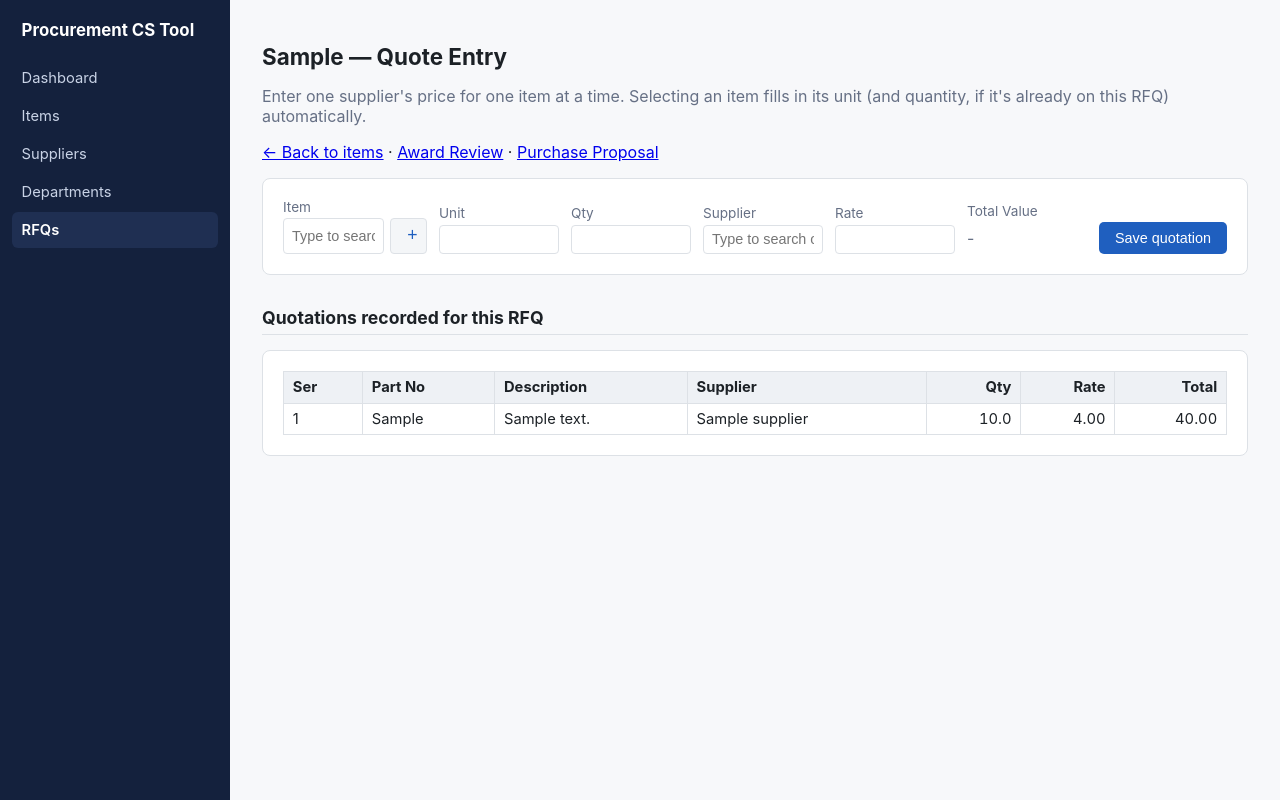
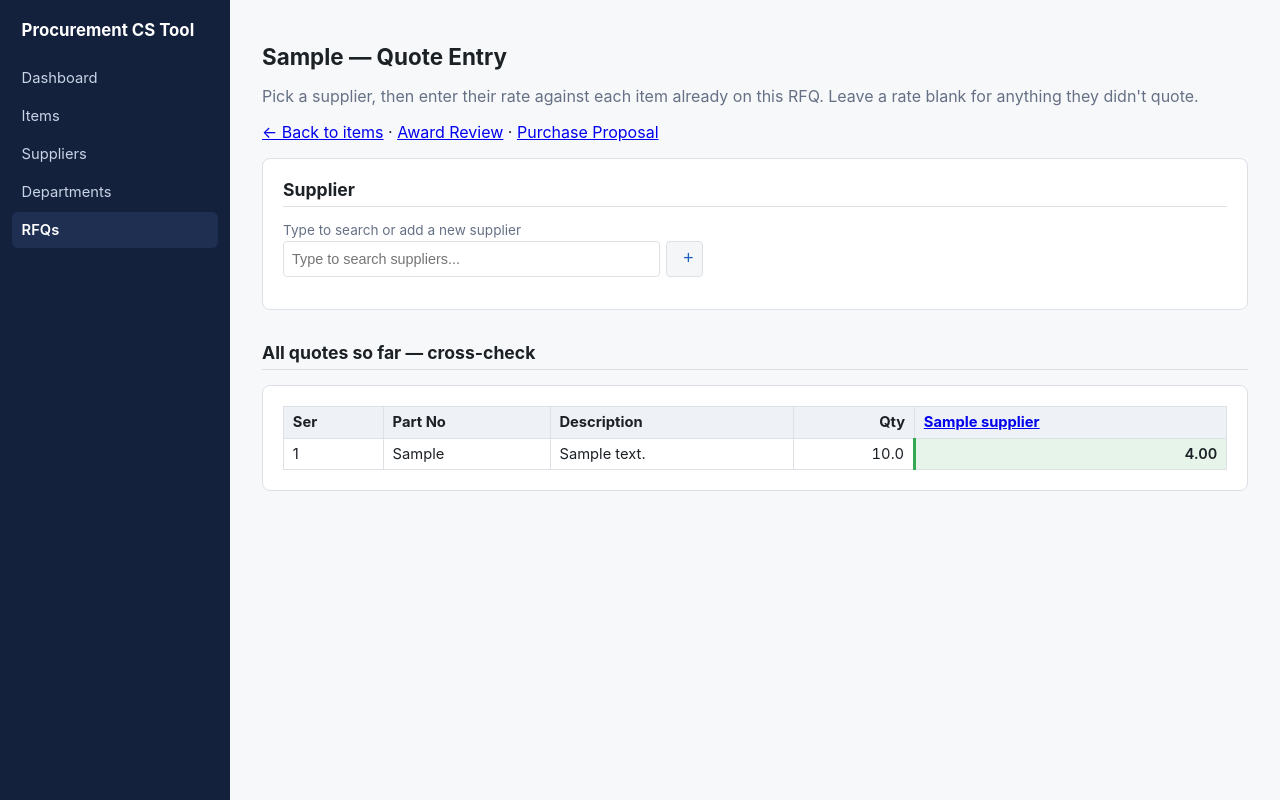
Before and after one commit to pretyiman/procurement-cs-tool, a FastAPI app: page /tenders/1/quote-entry in a window 1280 px wide. Run offline with FastAPI, Linux system fonts and the light colour scheme; tables that the repository leaves empty hold one stand-in row (values such as "Sample post").

Commit message:
Redesign Quote Entry: supplier-first, rate-only, items fixed by RFQ
The old page re-asked for item/unit/qty per quote line, even though
the item list is already fixed by the RFQ - that data has nowhere
else to come from and shouldn't be re-entered. Also saved one
(item, supplier, rate) triple per submit, so cross-checking a
supplier's full quote meant scrolling a flat mixed-supplier list.

New flow: pick or quick-create a supplier first (navigates to
?supplier_id=X, no form submit needed for that step). The page then
shows every item already on the RFQ - Ser/Part No/Description/Unit/
Qty, all read-only - with just an editable Rate column (blank/"NQ"
placeholder if not yet quoted, prefilled if re-visiting a supplier
who already quoted). Total is Qty x Rate, computed live. One "Save
Quote" button saves every row for that supplier in one request.
Clearing a rate field to blank and saving is how you remove a quote
- no separate delete needed.

Below that, a read-only cross-check grid (items x every supplier
who's quoted, lowest cell highlighted) replaces the old flat list -
this is essentially the comparative grid that used to live on the
RFQ page before pricing was stripped off it; it belongs here now.
Clicking a supplier's name in the grid jumps into editing them.

Backend: POST /tenders/{id}/quote-entry now takes supplier_id +
rate__<item_id> per item and only ever touches Quote.rate - it no
longer creates/updates Item rows at all, so _ensure_full_grid (which
existed solely to backfill blank Quote rows for the old grid this
replaces) is dead and removed. Added POST /suppliers/quick-create
(mirroring items/departments) since supplier selection now needs a
resolved id before navigating, not a free-text name at submit time.

Rewrote tests/test_quote_entry.py for the new contract and fixed
every other test that posted to the old /quote-entry shape
(test_tender_status.py, test_tender_templates.py,
test_lpr_history.py) to add items via the RFQ item route first, then
quote via supplier_id + rate__<item_id>.

Co-Authored-By: Claude Sonnet 5 <noreply@anthropic.com>

```diff
--- a/app/main.py
+++ b/app/main.py
@@ -236,6 +236,17 @@ def create_supplier(
     if not created:
         return RedirectResponse(f"/suppliers?notice=exists&name={quote(supplier.name)}", status_code=303)
     return RedirectResponse("/suppliers", status_code=303)
+
+
+@app.post("/suppliers/quick-create")
+def quick_create_supplier(name: str = Form(...), session: Session = Depends(get_session)):
+    """Same as create_supplier, but returns JSON - used by the supplier
+    search-select's "+" button on Quote Entry."""
+    if not name.strip():
+        raise HTTPException(400, "Supplier name is required")
+    supplier, created = get_or_create_supplier(session, name)
+    session.commit()
+    return {"id": supplier.id, "name": supplier.name, "existed": not created}
 
 
 @app.get("/suppliers/{supplier_id}", response_class=HTMLResponse)
@@ -618,151 +629,112 @@ async def save_item_quantities(tender_id: int, request: Request, session: Sessio
     return RedirectResponse(f"/tenders/{tender_id}#items", status_code=303)
 
 
-def _ensure_full_grid(session: Session, tender_id: int) -> None:
-    """Backfill a blank (NQ) Quote row for every (item, supplier) pair that
-    doesn't have one yet, so the grid view (tender_detail.html) stays
-    rectangular regardless of which entry path (grid vs quote-entry) added
-    data. Doesn't affect cs_engine's calculations either way - a missing
-    row and a rate=None row are equivalent there."""
-    items = session.exec(select(Item).where(Item.tender_id == tender_id)).all()
-    if not items:
-        return
-    item_ids = [i.id for i in items]
-    quotes = session.exec(select(Quote).where(Quote.item_id.in_(item_ids))).all()
-    supplier_ids = {q.supplier_id for q in quotes}
-    existing_pairs = {(q.item_id, q.supplier_id) for q in quotes}
-    for item in items:
-        for supplier_id in supplier_ids:
-            if (item.id, supplier_id) not in existing_pairs:
-                session.add(Quote(item_id=item.id, supplier_id=supplier_id, rate=None))
-
-
 # ---------------------------------------------------------------------------
-# Guided quotation entry: one supplier's price for one item at a time
+# Quotation entry: pick a supplier, enter their rate against every item
+# already on this RFQ (the item list itself is fixed here - add/edit/
+# delete items happens on the RFQ page, not here)
 # ---------------------------------------------------------------------------
 
 
 @app.get("/tenders/{tender_id}/quote-entry", response_class=HTMLResponse)
-def quote_entry_form(tender_id: int, request: Request, session: Session = Depends(get_session)):
+def quote_entry_form(
+    tender_id: int, request: Request, supplier_id: str = "", session: Session = Depends(get_session)
+):
     tender = session.get(Tender, tender_id)
     if tender is None:
         raise HTTPException(404, "Tender not found")
 
-    catalog_items = session.exec(select(ItemMaster)).all()
-    catalog_items.sort(key=lambda im: (im.part_no, im.description))
+    items = session.exec(select(Item).where(Item.tender_id == tender_id).order_by(Item.ser)).all()
+    item_ids = [i.id for i in items]
 
-    lines = session.exec(select(Item).where(Item.tender_id == tender_id)).all()
-    qty_by_item_master = {line.item_master_id: line.qty for line in lines}
-    lines_by_id = {line.id: line for line in lines}
+    all_suppliers = session.exec(select(Supplier).order_by(Supplier.name)).all()
+    supplier_names_json = _json_for_script([{"id": s.id, "label": s.name} for s in all_suppliers])
 
-    all_supplier_names = [
-        s.name for s in session.exec(select(Supplier).order_by(Supplier.name)).all()
-    ]
-    suppliers_by_id = {s.id: s for s in session.exec(select(Supplier)).all()}
+    selected_supplier = None
+    if supplier_id.strip():
+        try:
+            selected_supplier = session.get(Supplier, int(supplier_id))
+        except ValueError:
+            selected_supplier = None
 
-    line_ids = list(lines_by_id.keys())
-    quotes = (
-        session.exec(select(Quote).where(Quote.item_id.in_(line_ids))).all() if line_ids else []
-    )
-    recorded = []
-    for q in quotes:
-        if q.rate is None:
-            continue
-        line = lines_by_id[q.item_id]
-        recorded.append(
-            {
-                "ser": line.ser,
-                "part_no": line.item_master.part_no,
-                "description": line.item_master.description,
-                "supplier_name": suppliers_by_id[q.supplier_id].name,
-                "qty": line.qty,
-                "rate": q.rate,
-                "total": line.qty * q.rate,
-            }
-        )
-    recorded.sort(key=lambda r: (r["ser"], r["supplier_name"]))
+    rate_map = {}
+    if selected_supplier is not None and item_ids:
+        quotes = session.exec(
+            select(Quote).where(Quote.item_id.in_(item_ids), Quote.supplier_id == selected_supplier.id)
+        ).all()
+        rate_map = {q.item_id: q.rate for q in quotes}
 
-    catalog_items_json = _json_for_script(
-        [
-            {
-                "id": im.id,
-                "label": f"{im.part_no} - {im.description}",
-                "unit": im.default_unit,
-                "qty": qty_by_item_master.get(im.id, ""),
-            }
-            for im in catalog_items
-        ]
-    )
-    supplier_names_json = _json_for_script([{"id": n, "label": n} for n in all_supplier_names])
+    # Cross-check grid: every supplier who has quoted anything on this RFQ,
+    # with the lowest rate per item highlighted - same idea as the old
+    # tender_detail.html grid, now living here instead since this is where
+    # pricing actually belongs.
+    cs = build_comparative_statement(session, tender_id)
+    quoting_suppliers = sorted(cs.suppliers_by_id.values(), key=lambda s: s.name)
+    all_quotes = session.exec(select(Quote).where(Quote.item_id.in_(item_ids))).all() if item_ids else []
+    full_rate_matrix = {(q.item_id, q.supplier_id): q.rate for q in all_quotes}
+    lowest_by_item_id = {r.item.id: r.lowest_supplier_id for r in cs.item_results}
 
     return templates.TemplateResponse(
         request,
         "quote_entry.html",
         {
             "tender": tender,
-            "catalog_items_json": catalog_items_json,
+            "items": items,
             "supplier_names_json": supplier_names_json,
-            "recorded": recorded,
+            "selected_supplier": selected_supplier,
+            "rate_map": rate_map,
+            "quoting_suppliers": quoting_suppliers,
+            "full_rate_matrix": full_rate_matrix,
+            "lowest_by_item_id": lowest_by_item_id,
         },
     )
 
 
 @app.post("/tenders/{tender_id}/quote-entry")
-def submit_quote_entry(
-    tender_id: int,
-    item_master_id: str = Form(...),
-    qty: str = Form(...),
-    supplier_name: str = Form(...),
-    rate: str = Form(...),
-    session: Session = Depends(get_session),
-):
+async def submit_quote_entry(tender_id: int, request: Request, session: Session = Depends(get_session)):
     tender = session.get(Tender, tender_id)
     if tender is None:
         raise HTTPException(404, "Tender not found")
 
+    form = await request.form()
     try:
-        item_master_id_val = int(item_master_id)
-        qty_val = float(qty)
-        rate_val = float(rate)
-    except ValueError:
-        raise HTTPException(400, "Item/Qty/Rate must be valid")
+        supplier_id = int(form.get("supplier_id", ""))
+    except (TypeError, ValueError):
+        raise HTTPException(400, "Supplier is required")
+    supplier = session.get(Supplier, supplier_id)
+    if supplier is None:
+        raise HTTPException(404, "Supplier not found")
 
-    item_master = session.get(ItemMaster, item_master_id_val)
-    if item_master is None:
-        raise HTTPException(400, "Unknown catalog item")
-    if not supplier_name.strip():
-        raise HTTPException(400, "Supplier is required")
+    for key, value in form.multi_items():
+        if not key.startswith("rate__"):
+            continue
+        _, item_id_str = key.split("__")
+        item_id = int(item_id_str)
+        item = session.get(Item, item_id)
+        if item is None or item.tender_id != tender_id:
+            continue
 
-    existing_lines = session.exec(select(Item).where(Item.tender_id == tender_id)).all()
-    line = next((i for i in existing_lines if i.item_master_id == item_master_id_val), None)
-    if line is None:
-        next_ser = (max((i.ser for i in existing_lines), default=0)) + 1
-        lpr_val = get_last_purchase_rate(session, item_master_id_val, exclude_tender_id=tender_id)
-        line = Item(
-            tender_id=tender_id, item_master_id=item_master_id_val, ser=next_ser, qty=qty_val, lpr=lpr_val
-        )
-        session.add(line)
-        session.flush()
-    else:
-        line.qty = qty_val
-        session.add(line)
+        text = str(value).strip()
+        if text == "" or text.upper() == "NQ":
+            rate = None
+        else:
+            try:
+                rate = float(text)
+            except ValueError:
+                raise HTTPException(400, f"Invalid rate '{text}' for item {item_id}")
 
-    supplier, _ = get_or_create_supplier(session, supplier_name)
-
-    quote = session.exec(
-        select(Quote).where(Quote.item_id == line.id, Quote.supplier_id == supplier.id)
-    ).first()
-    if quote is None:
-        session.add(Quote(item_id=line.id, supplier_id=supplier.id, rate=rate_val))
-    else:
-        quote.rate = rate_val
-        session.add(quote)
-
-    session.flush()
-    _ensure_full_grid(session, tender_id)
+        quote = session.exec(
+            select(Quote).where(Quote.item_id == item_id, Quote.supplier_id == supplier_id)
+        ).first()
+        if quote is None:
+            if rate is not None:
+                session.add(Quote(item_id=item_id, supplier_id=supplier_id, rate=rate))
+        else:
+            quote.rate = rate
+            session.add(quote)
 
     session.commit()
-    return RedirectResponse(f"/tenders/{tender_id}/quote-entry", status_code=303)
+    return RedirectResponse(f"/tenders/{tender_id}/quote-entry?supplier_id={supplier_id}", status_code=303)
 
 
 # ---------------------------------------------------------------------------
--- a/app/templates/quote_entry.html
+++ b/app/templates/quote_entry.html
@@ -2,7 +2,7 @@
 {% block title %}Quote Entry - {{ tender.inquiry_no }}{% endblock %}
 {% block content %}
 <h1>{{ tender.inquiry_no }} &mdash; Quote Entry</h1>
-<p class="muted">Enter one supplier's price for one item at a time. Selecting an item fills in its unit (and quantity, if it's already on this RFQ) automatically.</p>
+<p class="muted">Pick a supplier, then enter their rate against each item already on this RFQ. Leave a rate blank for anything they didn't quote.</p>
 <p>
   <a href="/tenders/{{ tender.id }}">&larr; Back to items</a> &middot;
   <a href="/tenders/{{ tender.id }}/award">Award Review</a> &middot;
@@ -10,109 +10,117 @@
 </p>
 
 <div class="card">
-  <form method="post" action="/tenders/{{ tender.id }}/quote-entry" class="row-form" id="quote-entry-form">
-    <div class="field" style="flex:2">
-      <label for="item-search-input">Item</label>
-      <div class="search-select" id="item-search">
+  <h2 style="margin-top:0">Supplier</h2>
+  <div class="field" style="max-width:420px">
+    <label for="supplier-search-input">Type to search or add a new supplier</label>
+    <div class="search-select" id="supplier-search">
       <div class="search-select-row">
-          <input type="text" id="item-search-input" class="search-select-input" autocomplete="off"
-                 placeholder="Type to search items...">
-          <button type="button" class="search-select-add-btn" title="Create a new catalog item">+</button>
+        <input type="text" id="supplier-search-input" class="search-select-input" autocomplete="off"
+               value="{{ selected_supplier.name if selected_supplier else '' }}"
+               placeholder="Type to search suppliers...">
+        <button type="button" class="search-select-add-btn" title="Create a new supplier">+</button>
       </div>
-        <input type="hidden" class="search-select-hidden" name="item_master_id">
       <div class="search-select-menu"></div>
       <div class="search-select-create">
         <div class="field">
-            <label>Part No (optional)</label>
-            <input type="text" class="qc-part_no">
-          </div>
-          <div class="field">
-            <label>Description</label>
-            <input type="text" class="qc-description" data-qc-required>
-          </div>
-          <div class="field">
-            <label>Unit (optional)</label>
-            <input type="text" class="qc-default_unit">
+          <label>Name</label>
+          <input type="text" class="qc-name" data-qc-required>
         </div>
         <button type="button" class="qc-submit btn" style="padding:0.3rem 0.7rem;font-size:0.85rem;">Create &amp; use</button>
         <button type="button" class="qc-cancel btn-secondary" style="padding:0.3rem 0.7rem;font-size:0.85rem;">Cancel</button>
       </div>
     </div>
   </div>
-    <div class="field" style="max-width:90px">
-      <label for="unit_display">Unit</label>
-      <input type="text" id="unit_display" readonly>
-    </div>
-    <div class="field" style="max-width:100px">
-      <label for="qty">Qty</label>
-      <input type="text" id="qty" name="qty" required oninput="updateTotal()">
-    </div>
-    <div class="field">
-      <label for="supplier-search-input">Supplier</label>
-      <div class="search-select" id="supplier-search">
-        <input type="text" id="supplier-search-input" class="search-select-input" name="supplier_name"
-               autocomplete="off" required placeholder="Type to search or add a new supplier...">
-        <div class="search-select-menu"></div>
-      </div>
-    </div>
-    <div class="field" style="max-width:110px">
-      <label for="rate">Rate</label>
-      <input type="text" id="rate" name="rate" required oninput="updateTotal()">
-    </div>
-    <div class="field" style="max-width:110px">
-      <label>Total Value</label>
-      <div id="total_display" class="muted" style="padding:0.35rem 0">-</div>
-    </div>
-    <button type="submit">Save quotation</button>
-  </form>
 </div>
 
-<h2>Quotations recorded for this RFQ</h2>
+{% if selected_supplier %}
 <div class="card" style="overflow-x:auto">
-  {% if recorded %}
+  <h2 style="margin-top:0">{{ selected_supplier.name }} &mdash; enter rates</h2>
+  {% if items %}
+  <form method="post" action="/tenders/{{ tender.id }}/quote-entry">
+    <input type="hidden" name="supplier_id" value="{{ selected_supplier.id }}">
     <table>
-    <thead><tr><th>Ser</th><th>Part No</th><th>Description</th><th>Supplier</th><th class="num">Qty</th><th class="num">Rate</th><th class="num">Total</th></tr></thead>
+      <thead>
+        <tr>
+          <th>Ser</th><th>Part No</th><th>Description</th><th>Unit</th><th class="num">Qty</th>
+          <th class="num">Rate</th><th class="num">Total</th>
+        </tr>
+      </thead>
       <tbody>
-      {% for r in recorded %}
+        {% for item in items %}
+        {% set rate = rate_map.get(item.id) %}
         <tr>
-        <td>{{ r.ser }}</td><td>{{ r.part_no }}</td><td>{{ r.description }}</td>
-        <td>{{ r.supplier_name }}</td><td class="num">{{ r.qty }}</td>
-        <td class="num">{{ '%.2f'|format(r.rate) }}</td><td class="num">{{ '%.2f'|format(r.total) }}</td>
+          <td>{{ item.ser }}</td>
+          <td>{{ item.item_master.part_no }}</td>
+          <td>{{ item.item_master.description }}</td>
+          <td>{{ item.item_master.default_unit }}</td>
+          <td class="num">{{ item.qty }}</td>
+          <td class="num">
+            <input class="rate-input" type="text" name="rate__{{ item.id }}" data-qty="{{ item.qty }}"
+                   value="{{ rate if rate is not none else '' }}" placeholder="NQ" oninput="updateRowTotal(this)">
+          </td>
+          <td class="num total-cell">{{ '%.2f'|format(item.qty * rate) if rate is not none else '-' }}</td>
+        </tr>
+        {% endfor %}
+      </tbody>
+    </table>
+    <p><button type="submit">Save Quote</button></p>
+  </form>
+  {% else %}
+  <p class="empty">This RFQ has no items yet - add some on the <a href="/tenders/{{ tender.id }}">RFQ page</a> first.</p>
+  {% endif %}
+</div>
+{% endif %}
+
+<h2>All quotes so far &mdash; cross-check</h2>
+<div class="card" style="overflow-x:auto">
+  {% if items and quoting_suppliers %}
+  <table>
+    <thead>
+      <tr>
+        <th>Ser</th><th>Part No</th><th>Description</th><th class="num">Qty</th>
+        {% for s in quoting_suppliers %}
+        <th><a href="/tenders/{{ tender.id }}/quote-entry?supplier_id={{ s.id }}">{{ s.name }}</a></th>
+        {% endfor %}
+      </tr>
+    </thead>
+    <tbody>
+      {% for item in items %}
+      <tr>
+        <td>{{ item.ser }}</td>
+        <td>{{ item.item_master.part_no }}</td>
+        <td>{{ item.item_master.description }}</td>
+        <td class="num">{{ item.qty }}</td>
+        {% for s in quoting_suppliers %}
+        {% set rate = full_rate_matrix.get((item.id, s.id)) %}
+        <td class="num {{ 'lowest-cell' if lowest_by_item_id.get(item.id) == s.id else '' }}">
+          {{ '%.2f'|format(rate) if rate is not none else '-' }}
+        </td>
+        {% endfor %}
       </tr>
       {% endfor %}
     </tbody>
   </table>
   {% else %}
-  <p class="empty">No quotations recorded yet - use the form above.</p>
+  <p class="empty">No quotes recorded yet - pick a supplier above and enter their rates.</p>
   {% endif %}
 </div>
 
 <script>
-  function updateTotal() {
-    var qty = parseFloat(document.getElementById('qty').value);
-    var rate = parseFloat(document.getElementById('rate').value);
-    var display = document.getElementById('total_display');
-    display.textContent = (!isNaN(qty) && !isNaN(rate)) ? (qty * rate).toFixed(2) : '-';
+  function updateRowTotal(input) {
+    var row = input.closest('tr');
+    var qty = parseFloat(input.dataset.qty);
+    var rate = parseFloat(input.value);
+    var totalCell = row.querySelector('.total-cell');
+    totalCell.textContent = (!isNaN(qty) && !isNaN(rate)) ? (qty * rate).toFixed(2) : '-';
   }
 
-  initSearchSelect('item-search', {{ catalog_items_json | safe }}, {
+  initSearchSelect('supplier-search', {{ supplier_names_json | safe }}, {
     allowCreate: true,
-    buildCreatedItem: function (data) {
-      return { id: data.id, label: data.part_no + ' - ' + data.description, unit: data.unit, qty: '' };
-    },
+    createUrl: '/suppliers/quick-create',
+    buildCreatedItem: function (data) { return { id: data.id, label: data.name }; },
     onSelect: function (item) {
-      document.getElementById('unit_display').value = item.unit || '';
-      document.getElementById('qty').value = item.qty || '';
-      updateTotal();
-    }
-  });
-  initSearchSelect('supplier-search', {{ supplier_names_json | safe }});
-
-  document.getElementById('quote-entry-form').addEventListener('submit', function (e) {
-    var hidden = document.querySelector('#item-search .search-select-hidden');
-    if (!hidden.value) {
-      e.preventDefault();
-      alert('Please pick an item from the search results.');
+      window.location.href = '/tenders/{{ tender.id }}/quote-entry?supplier_id=' + item.id;
     }
   });
 </script>
```
Also changed, not shown: tests/test_lpr_history.py (+9 -1 lines), tests/test_quote_entry.py (+105 -28 lines), tests/test_tender_status.py (+12 -1 lines), tests/test_tender_templates.py (+6 -1 lines). Lines whose indentation alone changed are shown as unchanged.
